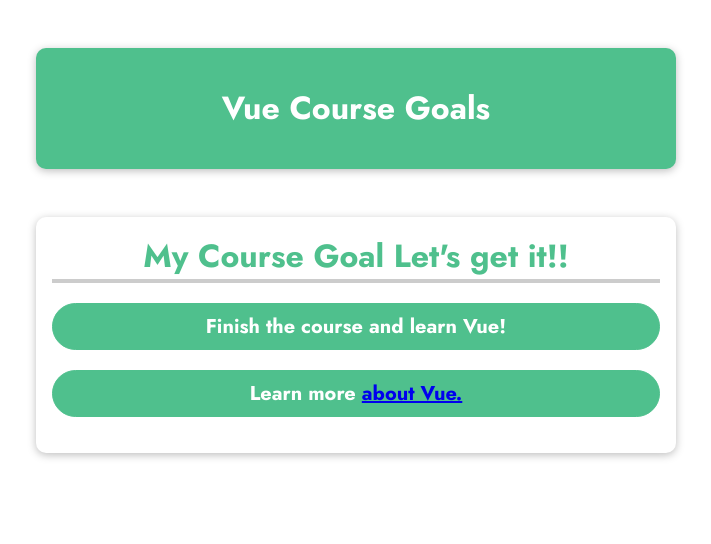
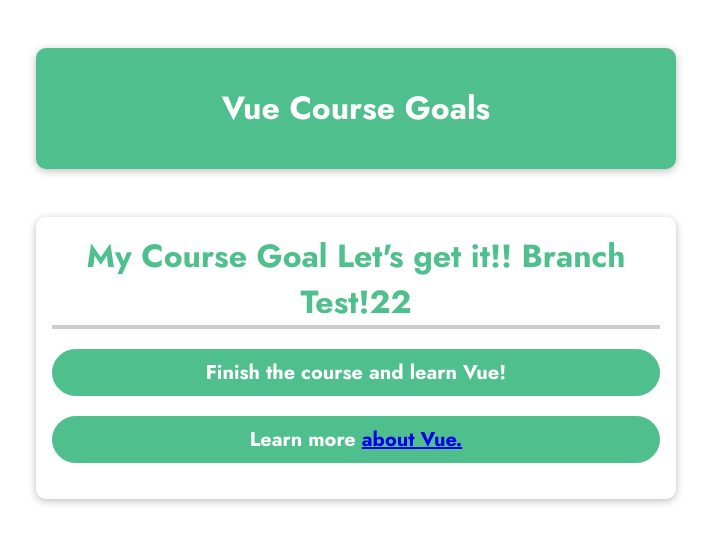
Before and after one commit to WooYongS/VueJS_Master, a plain HTML site: page VueJS_Master/VueJS_2/index.html in a window 1280 px wide. Shown: the whole page, without its empty margins (284-995 px from the left). Drawn offline with nearby package versions, Linux system fonts and the light colour scheme.

Commit message:
branch test

```diff
--- a/VueJS_Master/VueJS_2/index.html
+++ b/VueJS_Master/VueJS_2/index.html
@@ -17,7 +17,7 @@
       <h1>Vue Course Goals</h1>
     </header>
     <section id="user-goal">
-      <h2>My Course Goal Let's get it!!</h2>
+      <h2>My Course Goal Let's get it!! Branch Test!22</h2>
       <p> {{ outputGoal() }}</p>
       <p> Learn more <a v-bind:href="vueLink">about Vue.</a></p>
     </section>
```
